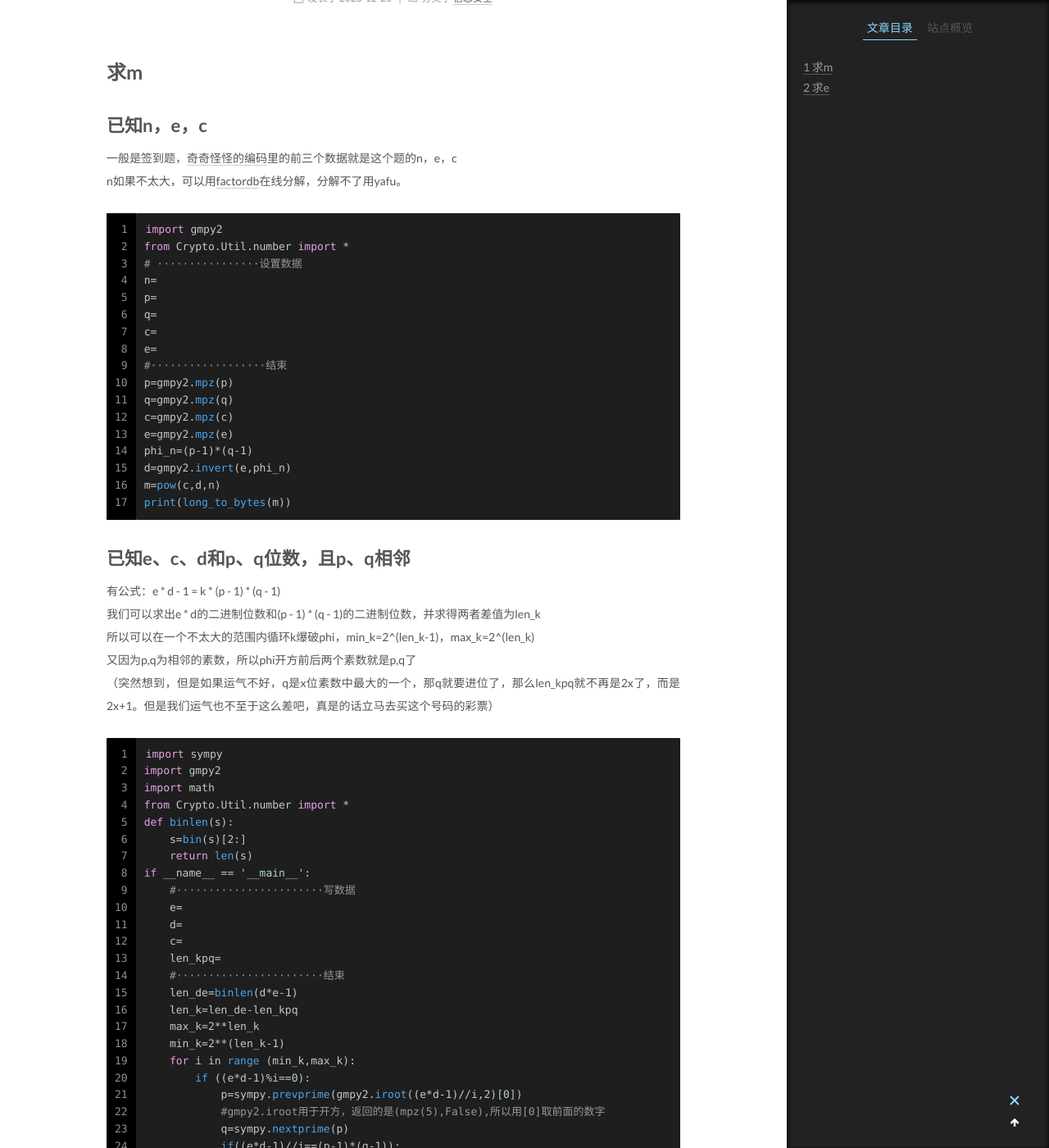
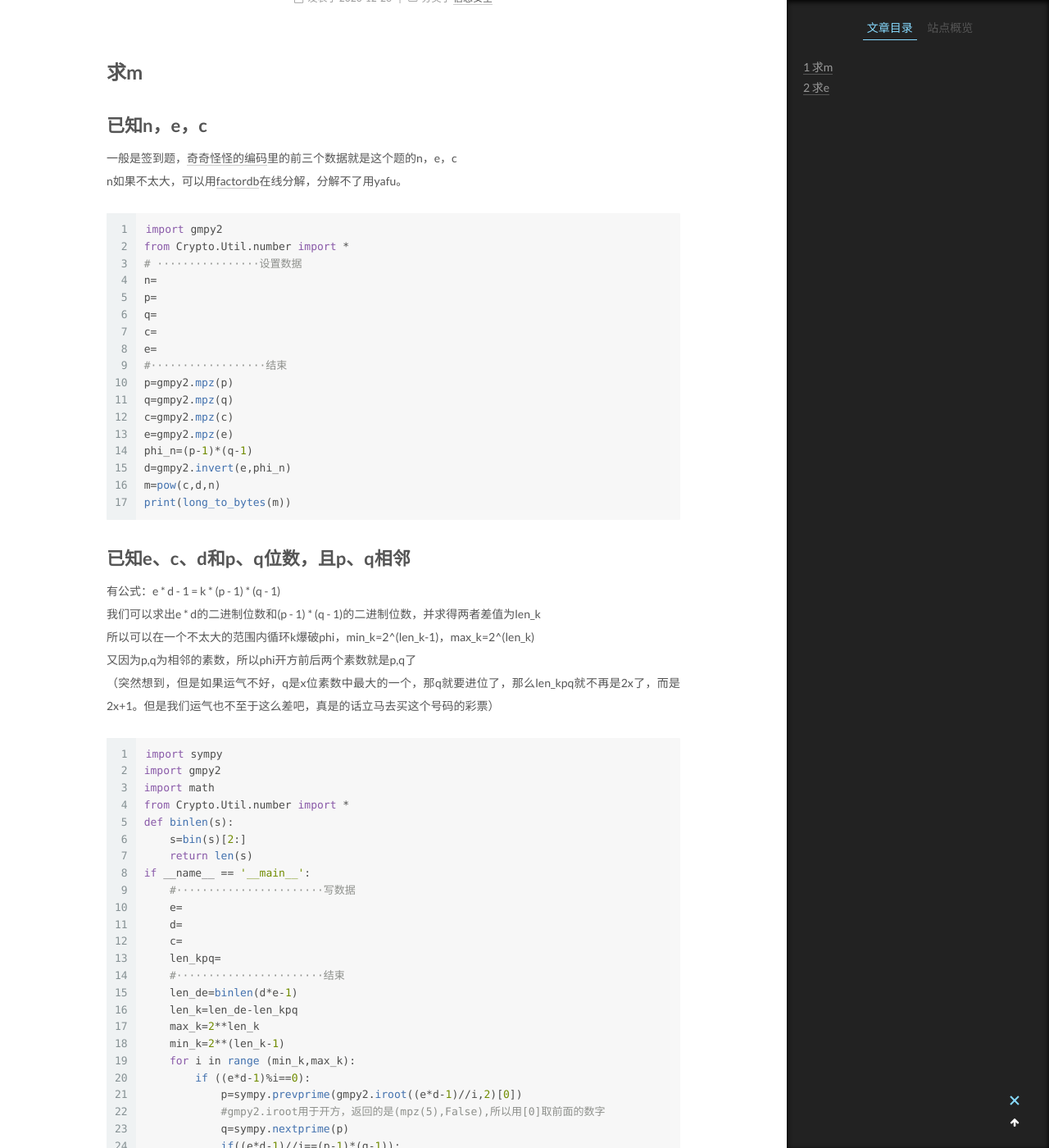
Before and after one commit to AirGoldenFish/airgoldenfish.github.io, a Jekyll site: the page built from _posts/2020-12-26-RSA.md, in a window 1280 px wide and 1400 px high, scrolled down 233 px. Shown: the whole window at 82% size. Built offline with Jekyll 4.4.1, drawn with Linux system fonts in a browser that asks for light colours.

Commit message:
回归normal

```diff
--- a/_config.yml
+++ b/_config.yml
@@ -353,7 +353,7 @@ custom_logo:
 # Available value:
 #    normal | night | night eighties | night blue | night bright
 # https://github.com/chriskempson/tomorrow-theme
-highlight_theme: night
+highlight_theme: normal
 
 
 # ---------------------------------------------------------------
--- a/_sass/_common/components/highlight/theme.scss
+++ b/_sass/_common/components/highlight/theme.scss
@@ -7,13 +7,13 @@ $highlight_theme : jekyll-config("highlight_theme");
   $highlight-selection    : #d6d6d6 !global;
   $highlight-foreground   : #4d4d4c !global;
   $highlight-comment      : #8e908c !global;
-  $highlight-red          : #FF0033 !global;
-  $highlight-orange       : #FF6600 !global;
-  $highlight-yellow       : #FFCC00 !global;
-  $highlight-green        : #339933 !global;
-  $highlight-aqua         : #99CC33 !global;
-  $highlight-blue         : #003399 !global;
-  $highlight-purple       : #990066 !global;
+  $highlight-red          : #c82829 !global;
+  $highlight-orange       : #f5871f !global;
+  $highlight-yellow       : #eab700 !global;
+  $highlight-green        : #718c00 !global;
+  $highlight-aqua         : #3e999f !global;
+  $highlight-blue         : #4271ae !global;
+  $highlight-purple       : #8959a8 !global;
   $highlight-gutter       : (
     color: #869194,
     bg-color: #eff2f3
```
